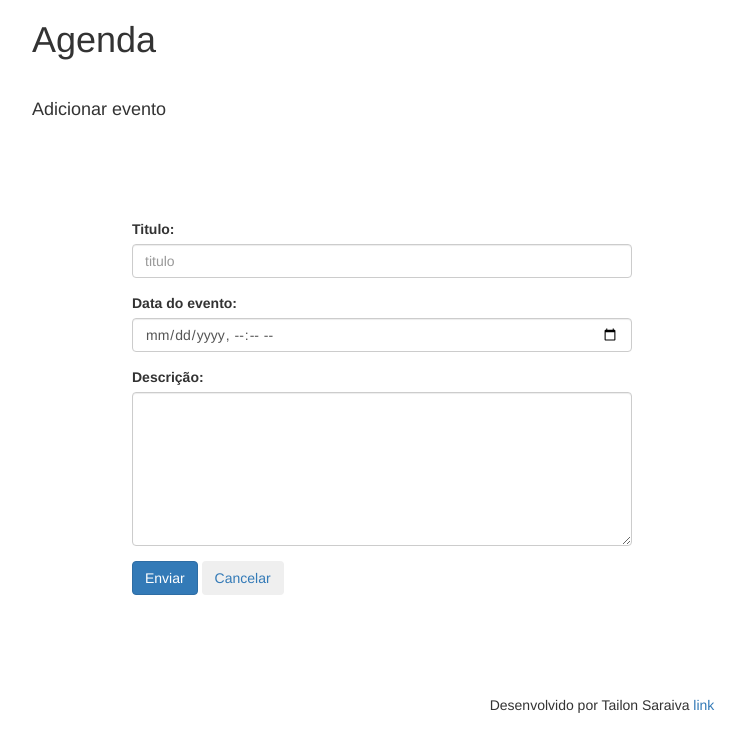
After one commit to tailonls/agenda_python, a Django app: page /agenda/add_evento/ in a window 1280 px wide. The commit adds this page. Shown: the top 752 px of the page, without its empty margins (38-783 px from the left). Run offline with Django 3.2, Linux system fonts and the light colour scheme; the visitor is signed in with stand-in values (Sample User, id 1); some libraries are stand-ins or nearby versions.

Commit message:
implementando telas de criação

```diff
--- a/agenda_python/urls.py
+++ b/agenda_python/urls.py
@@ -21,5 +21,9 @@ from django.views.generic import RedirectView
 urlpatterns = [
     path('admin/', admin.site.urls),
     path('agenda/', views.lista_eventos),
-    path('', RedirectView.as_view(url='/agenda/'))
+    path('agenda/add_evento/', views.add_evento),
+    path('agenda/add_evento/submit', views.submit_evento),
+    path('', RedirectView.as_view(url='/agenda/')),
+    path('login/', views.login_user),
+    path('login/submit', views.submit_login)
 ]
--- a/core/views.py
+++ b/core/views.py
@@ -1,12 +1,59 @@
-from django.shortcuts import render
+from django.contrib import messages
+from django.contrib.auth import authenticate, login
+from django.contrib.auth.decorators import login_required
+from django.shortcuts import render, redirect
 
 from core.models import Evento
 
 
-# Create your views here.
-
+@login_required(login_url='/login/')
 def lista_eventos(request):
     usuario = request.user
     eventos = Evento.objects.filter(usuario=usuario)
     dados = {'eventos': eventos}
     return render(request, 'agenda.html', dados)
+
+
+def submit_login(request):
+    if request.POST:
+        username = request.POST.get('username')
+        password = request.POST.get('password')
+        usuario = authenticate(username=username, password=password)
+
+        if usuario is not None:
+            login(request, usuario)
+            return redirect('/')
+        else:
+            messages.error(request, "Usuário e/ou senha inválidos!")
+    return redirect('/')
+
+
+def login_user(request):
+    return render(request, 'login.html')
+
+
+@login_required(login_url='/login/')
+def add_evento(request):
+    return render(request, 'add_evento.html')
+
+
+@login_required(login_url='/login/')
+def submit_evento(request):
+    if request.POST:
+        titulo = request.POST.get('titulo')
+        data_evento = request.POST.get('data_evento')
+        descricao = request.POST.get('descricao')
+        usuario = request.user
+
+        if titulo is "" or data_evento is "":
+            messages.error(request, "Título e data não podem estar em branco!")
+            return redirect('/')
+
+        Evento.objects.create(titulo=titulo,
+                              data_evento=data_evento,
+                              descricao=descricao,
+                              usuario=usuario)
+
+        messages.info(request, "Evento '" + titulo + "' criado com sucesso!")
+
+    return redirect('/')
--- /dev/null
+++ b/templates/add_evento.html
@@ -0,0 +1,34 @@
+<!DOCTYPE html>
+<html lang="en">
+    <head>
+        {% include "header.html" %}
+    </head>
+    <body>
+        <div class="container">
+            <h4>Adicionar evento</h4>
+
+            <div style="width: 500px; margin:100px;">
+            <form action="submit" method="POST">{% csrf_token %}
+
+                <div class="form-group">
+                    <label>Titulo: </label>
+                    <input name="titulo" type="username" class="form-control" placeholder="titulo">
+                </div>
+                <div class="form-group">
+                    <label>Data do evento: </label>
+                    <input name="data_evento" type="datetime-local" class="form-control">
+                </div>
+                <div class="form-group">
+                    <label>Descrição: </label>
+                    <textarea name="descricao" class="form-control" cols="30" rows="7"></textarea>
+                </div>
+
+                <a href="/"><button type="submit" class="btn btn-primary">Enviar</button></a>
+                <a href="/"><button type="button" class="btn btn-secondary">Cancelar</button></a>
+            </form>
+        </div>
+
+        </div>
+        {% include "footer.html" %}
+    </body>
+</html>
--- a/templates/footer.html
+++ b/templates/footer.html
@@ -1,4 +1,7 @@
 
-<div class="container">
-    <p>Desenvolvido por Tailon Saraiva</p>
-</div>
+<link rel="stylesheet" href="https://maxcdn.bootstrapcdn.com/bootstrap/3.4.1/css/bootstrap.min.css">
+<footer class="page-footer font-small blue">
+    <div class="footer-copyright text-center py-3">Desenvolvido por Tailon Saraiva
+        <a href="/"> link</a>
+    </div>
+</footer>
--- a/templates/header.html
+++ b/templates/header.html
@@ -1,7 +1,7 @@
 
     <meta charset="UTF-8">
     <link rel="stylesheet" href="https://maxcdn.bootstrapcdn.com/bootstrap/3.4.1/css/bootstrap.min.css">
-    <title>AGENDA ONLINE</title>
+    <title>Agenda Online</title>
 
     <div class="container">
         <h1>Agenda</h1>
```
Also changed, not shown: templates/agenda.html (+8 -2 lines), templates/login.html (added, +30 -0 lines).
